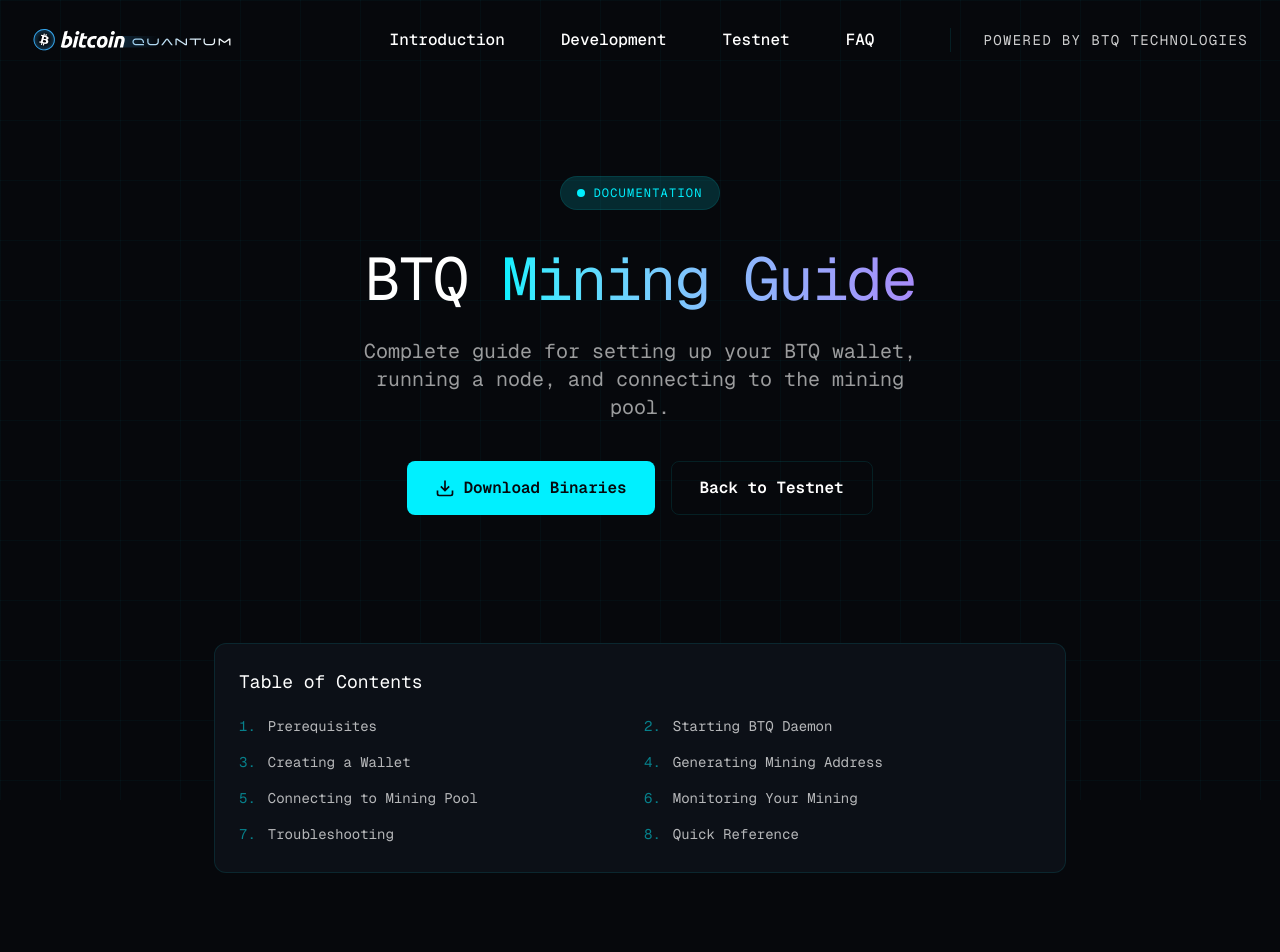
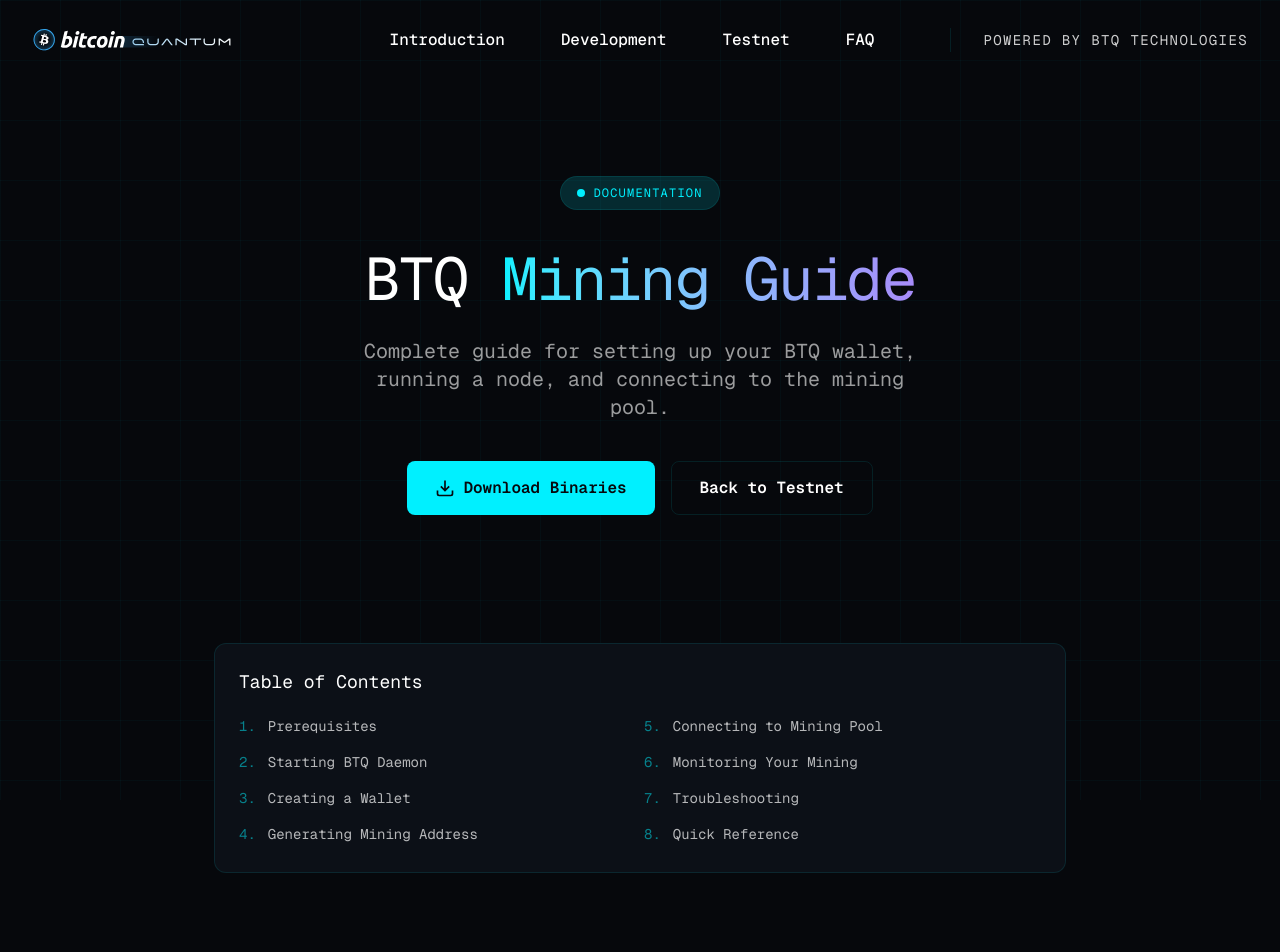
Before and after one commit to en-tropyc/bitcoin-quantum-website, a Next.js app: page /testnet/mining-guide in a window 1280 px wide. Shown: the top 952 px of the page. Built offline with nearby package versions, Linux system fonts and the light colour scheme.

Commit message:
Updated Mining Guide Table of Contents
ordered vertical list from left column to right column, instead of horizontal

```diff
--- a/src/app/testnet/mining-guide/page.tsx
+++ b/src/app/testnet/mining-guide/page.tsx
@@ -66,6 +66,10 @@ function Note({ type = 'info', children }: { type?: 'info' | 'warning' | 'critic
 }
 
 export default function MiningGuide() {
+  const leftColumnCount = Math.ceil(tableOfContents.length / 2);
+  const leftColumnItems = tableOfContents.slice(0, leftColumnCount);
+  const rightColumnItems = tableOfContents.slice(leftColumnCount);
+
   return (
     <div className="min-h-screen bg-[#06080c] flex flex-col relative">
       {/* Grid background */}
@@ -105,8 +109,6 @@ export default function MiningGuide() {
             <div className="flex flex-wrap gap-4 justify-center">
               <a
                 href="https://github.com/btq-ag/BTQ-Core/releases/tag/v0.1.0-testnet"
-                target="_blank"
-                rel="noopener noreferrer"
                 download
                 className="inline-flex items-center gap-2 bg-[#00f0ff] text-[#06080c] px-7 py-3.5 rounded-lg font-semibold hover:shadow-[0_0_30px_rgba(0,240,255,0.3),0_0_60px_rgba(0,240,255,0.15)] hover:-translate-y-0.5 transition-all"
               >
@@ -131,7 +133,8 @@ export default function MiningGuide() {
             <div className="bg-[#0c1017] border border-[rgba(0,240,255,0.1)] rounded-xl p-6">
               <h2 className="text-lg font-semibold mb-4">Table of Contents</h2>
               <div className="grid grid-cols-1 sm:grid-cols-2 gap-2">
-                {tableOfContents.map((item, index) => (
+                <div className="flex flex-col gap-2">
+                  {leftColumnItems.map((item, index) => (
                     <a
                       key={item.id}
                       href={`#${item.id}`}
@@ -141,6 +144,23 @@ export default function MiningGuide() {
                       <span className="text-sm">{item.title}</span>
                     </a>
                   ))}
+                </div>
+                {rightColumnItems.length > 0 && (
+                  <div className="flex flex-col gap-2">
+                    {rightColumnItems.map((item, index) => (
+                      <a
+                        key={item.id}
+                        href={`#${item.id}`}
+                        className="flex items-center gap-3 text-white/70 hover:text-[#00f0ff] transition-colors py-1"
+                      >
+                        <span className="text-[#00f0ff]/50 font-dm-mono text-sm">
+                          {leftColumnCount + index + 1}.
+                        </span>
+                        <span className="text-sm">{item.title}</span>
+                      </a>
+                    ))}
+                  </div>
+                )}
               </div>
             </div>
           </div>
```
Lines whose indentation alone changed are shown as unchanged.
